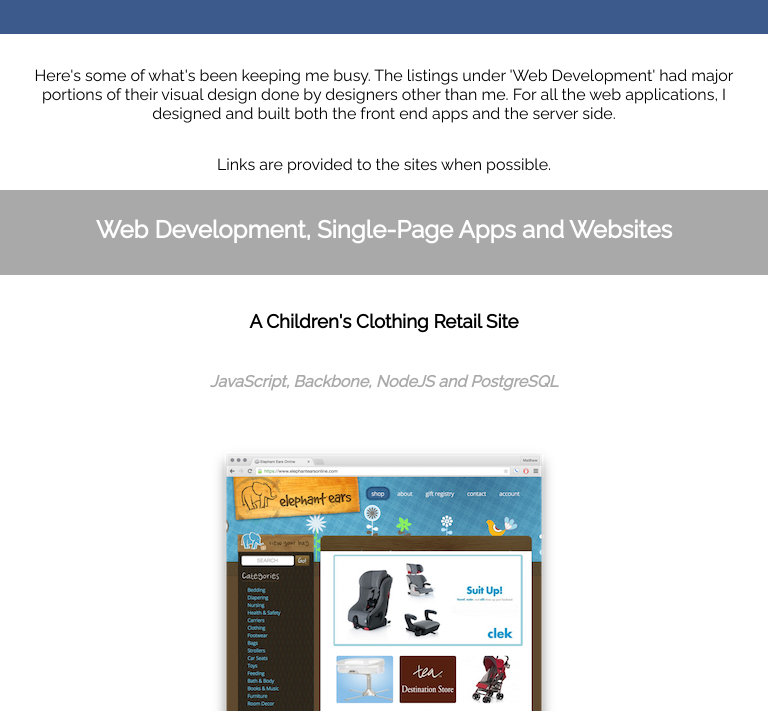
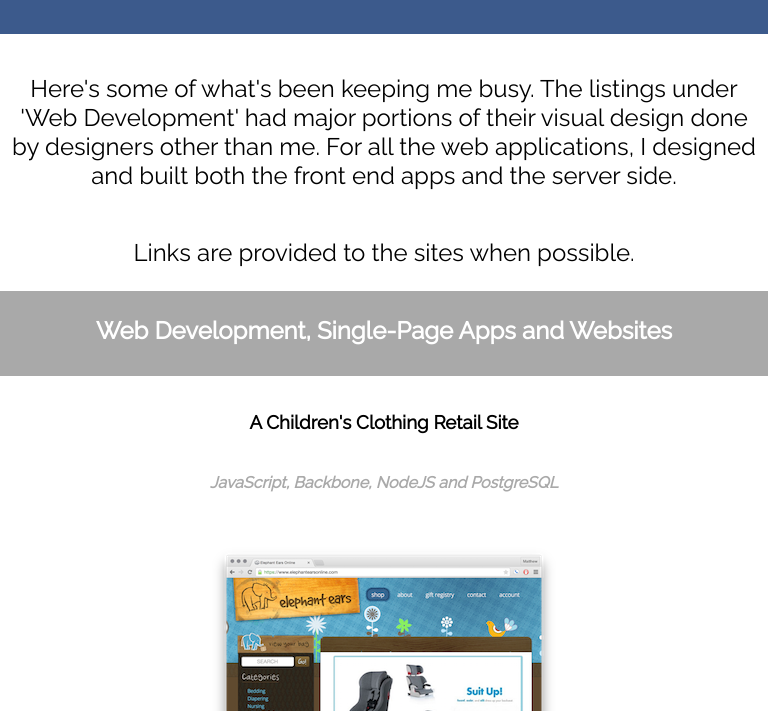
Before and after one commit to matthewmorgan/matthewmorgan, a plain HTML site: page index.html in a window 768 px wide. Shown: the part 89-800 px from the top of the page. Drawn offline with Linux system fonts and the light colour scheme.

Commit message:
testing for ipad

```diff
--- a/css/main.css
+++ b/css/main.css
@@ -112,3 +112,13 @@ and (max-device-width : 1024px)  {
 
     }
 }
+
+@media only screen
+and (min-device-width : 768px)
+and (max-device-width : 1024px)
+and (orientation : portrait){
+    .sometext {
+        font-size: 1.5em;
+
+    }
+}
```
